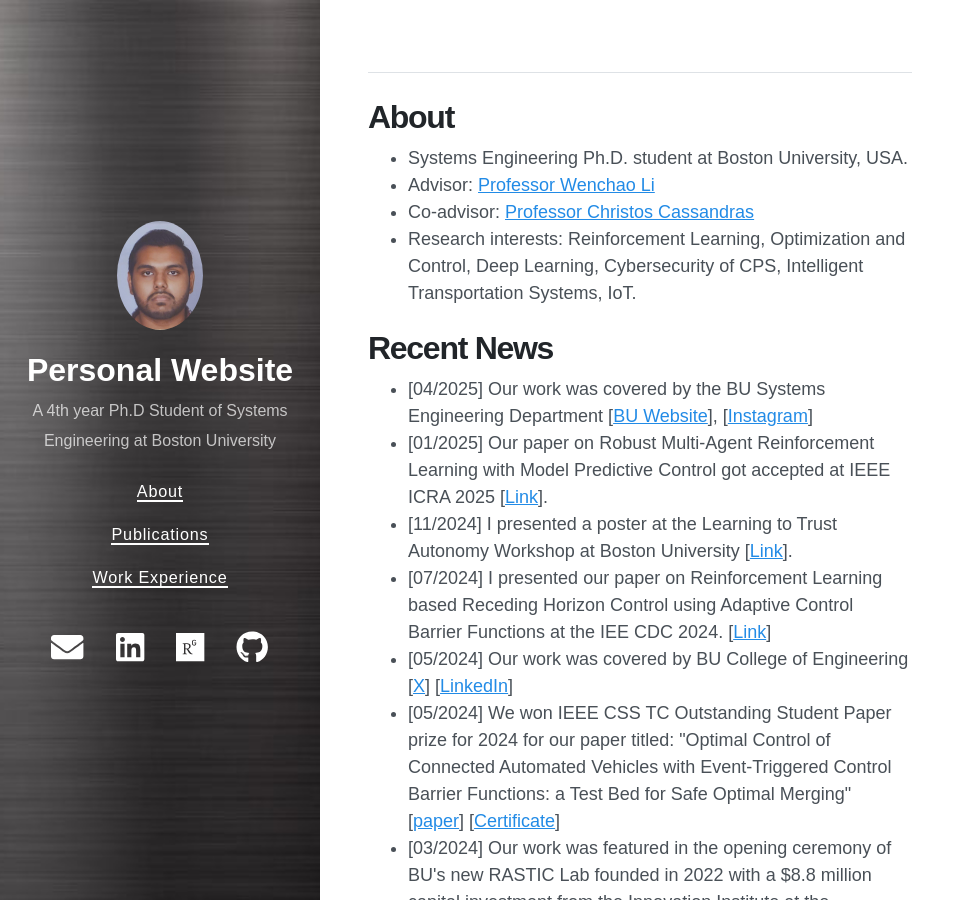
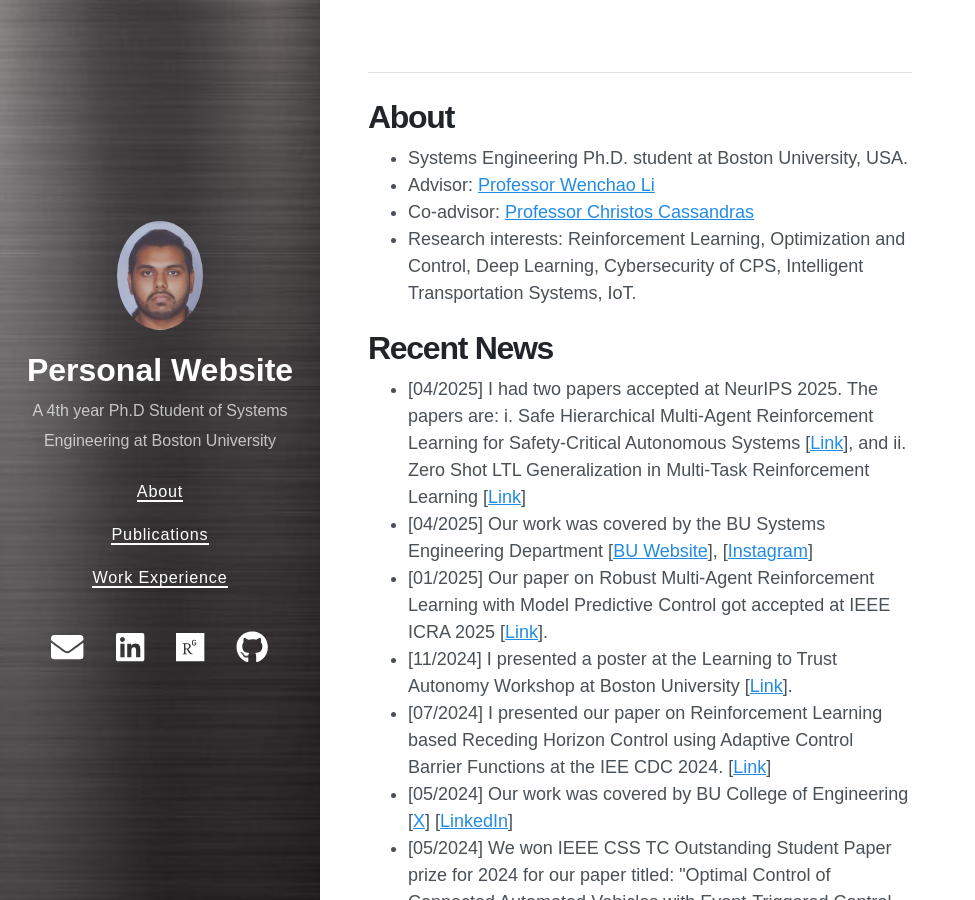
Before and after one commit to SabbirAhmad26/sabbirahmad26.github.io, a Jekyll site: the page built from README.md, in a window 1280 px wide and 900 px high. Shown: the whole window, without its empty margins (0-975 px from the left). Built offline with Jekyll 4.4.1, drawn with Linux system fonts in a browser that asks for light colours; nearby versions of some CDN libraries; our own code applies the rules of GitHub Pages for plain Markdown files.

Commit message:
Update home.html

```diff
--- a/_layouts/home.html
+++ b/_layouts/home.html
@@ -22,6 +22,7 @@
     <h1 class="title is-3">Recent News</h1>
     <div class="scroll">
       <ul>
+        <li>[04/2025] I had two papers accepted at NeurIPS 2025. The papers are: i. Safe Hierarchical Multi-Agent Reinforcement Learning for Safety-Critical Autonomous Systems [<a href="https://arxiv.org/pdf/2507.14850" target="_blank">Link</a>], and ii. Zero Shot LTL Generalization in Multi-Task Reinforcement Learning [<a href="https://www.arxiv.org/pdf/2508.01561" target="_blank">Link</a>]
         <li>[04/2025] Our work was covered by the BU Systems Engineering Department [<a href="https://www.bu.edu/eng/2025/04/01/se-phd-students-win-tc-outstanding-student-paper-prize/" target="_blank">BU Website</a>], [<a href="https://www.instagram.com/p/DH6o07by0ae/?img_index=1" target="_blank">Instagram</a>]
         <li>[01/2025] Our paper on Robust Multi-Agent Reinforcement Learning with Model Predictive Control got accepted at IEEE ICRA 2025 [<a href="https://www.researchgate.net/profile/H-M-Sabbir-Ahmad/publication/385493381_Safety_Guaranteed_Robust_Multi-Agent_Reinforcement_Learning_with_Hierarchical_Control_for_Connected_and_Automated_Vehicles/links/6726636577b63d1220d5106b/Safety-Guaranteed-Robust-Multi-Agent-Reinforcement-Learning-with-Hierarchical-Control-for-Connected-and-Automated-Vehicles.pdf" target="_blank">Link</a>].</li>
         <li>[11/2024] I presented a poster at the Learning to Trust Autonomy Workshop at Boston University [<a href="https://sites.bu.edu/learningautonomy/poster-session/" target="_blank">Link</a>].</li>
```
